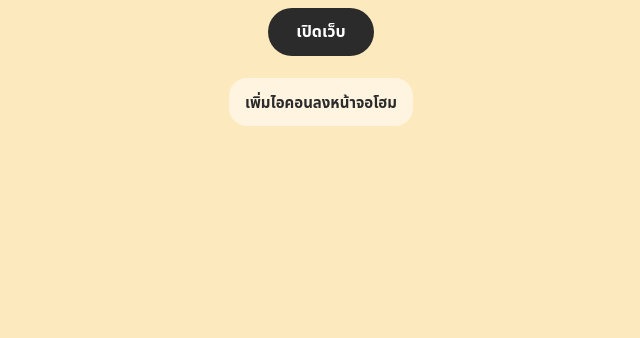
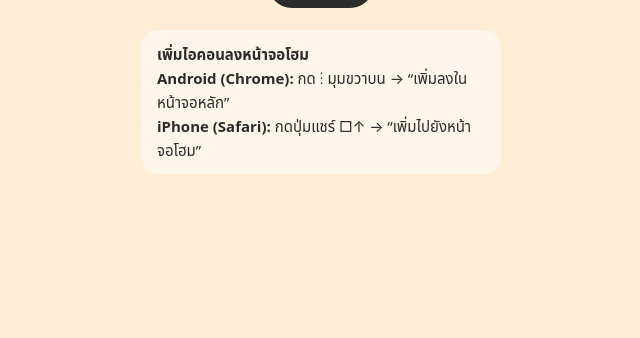
Before and after one commit to forinnovation3010-coder/radiology-apps, a plain HTML site: page xray/index.html in a window 1280 px wide. Shown: the part 462-800 px from the top of the page, without its empty margins (319-959 px from the left). Drawn offline with Linux system fonts and the light colour scheme.

Commit message:
X-ray: delay redirect so Chrome can update icon

```diff
--- a/xray/index.html
+++ b/xray/index.html
@@ -8,18 +8,19 @@
 <link rel="icon" type="image/png" href="favicon.png">
 <link rel="apple-touch-icon" href="apple-touch-icon.png">
 <meta name="apple-mobile-web-app-title" content="X-ray General">
-<meta name="theme-color" content="#FDE9BE">
+<meta name="theme-color" content="#FEEDD4">
 <script>
 // หน้าเว็บจริงอยู่ในโฟลเดอร์ web/ ของ repo นี้ (เรียก Apps Script ผ่าน fetch ไม่ต้องล็อกอิน Google)
 const APP_URL = "../web/xray.html";
 // ถ้าเปิดจากไอคอนบนหน้าจอโฮม ให้ไปที่เว็บจริงทันที
 const fromIcon = new URLSearchParams(location.search).has("app")
   || matchMedia("(display-mode: standalone)").matches || navigator.standalone;
-  if (fromIcon) location.replace(APP_URL);
+// รอ 1 วินาทีให้ Chrome อ่านไอคอน/manifest ใหม่ได้ก่อน แล้วค่อยไปเว็บจริง
+if (fromIcon) setTimeout(function(){ location.replace(APP_URL); }, 1000);
 </script>
 <style>
 body{margin:0;min-height:100vh;display:flex;align-items:center;justify-content:center;
-       background:#FDE9BE;font-family:system-ui,-apple-system,"Noto Sans Thai",sans-serif;color:#2B2B2B}
+  background:#FEEDD4;font-family:system-ui,-apple-system,"Noto Sans Thai",sans-serif;color:#2B2B2B}
 .card{text-align:center;padding:24px;max-width:360px}
 img{width:180px;height:180px;border-radius:40px;box-shadow:0 8px 24px rgba(0,0,0,.12)}
 h1{font-size:22px;margin:18px 0 6px}
@@ -34,3 +35,10 @@
   <a class="btn" id="open" href="#">เปิดเว็บ</a>
   <div class="how">
     <b>เพิ่มไอคอนลงหน้าจอโฮม</b><br>
+    <b>Android (Chrome):</b> กด ⋮ มุมขวาบน → “เพิ่มลงในหน้าจอหลัก”<br>
+    <b>iPhone (Safari):</b> กดปุ่มแชร์ □↑ → “เพิ่มไปยังหน้าจอโฮม”
+  </div>
+</div>
+<script>document.getElementById("open").href = APP_URL;</script>
+</body>
+</html>
```
Lines whose indentation alone changed are shown as unchanged.
